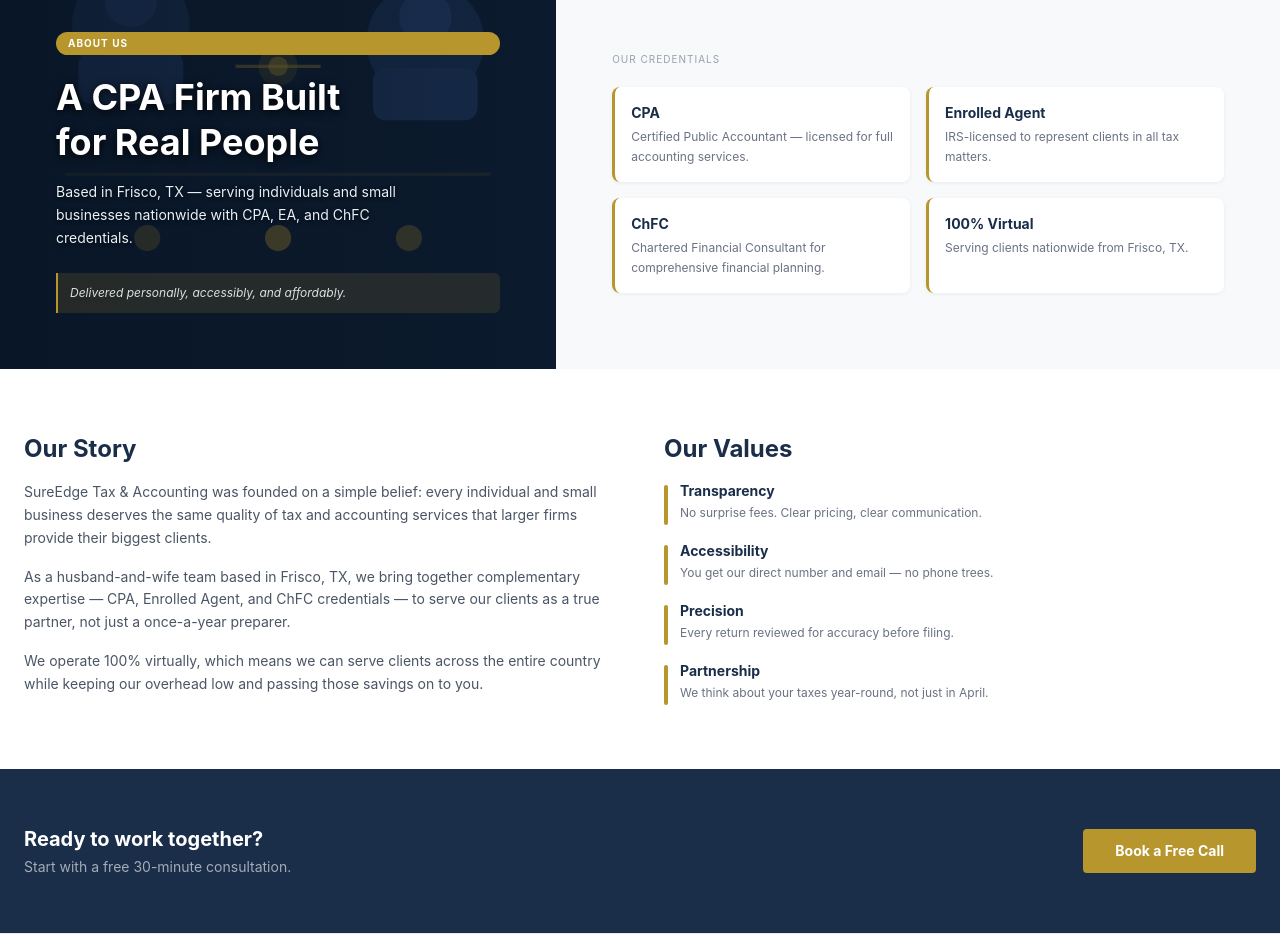
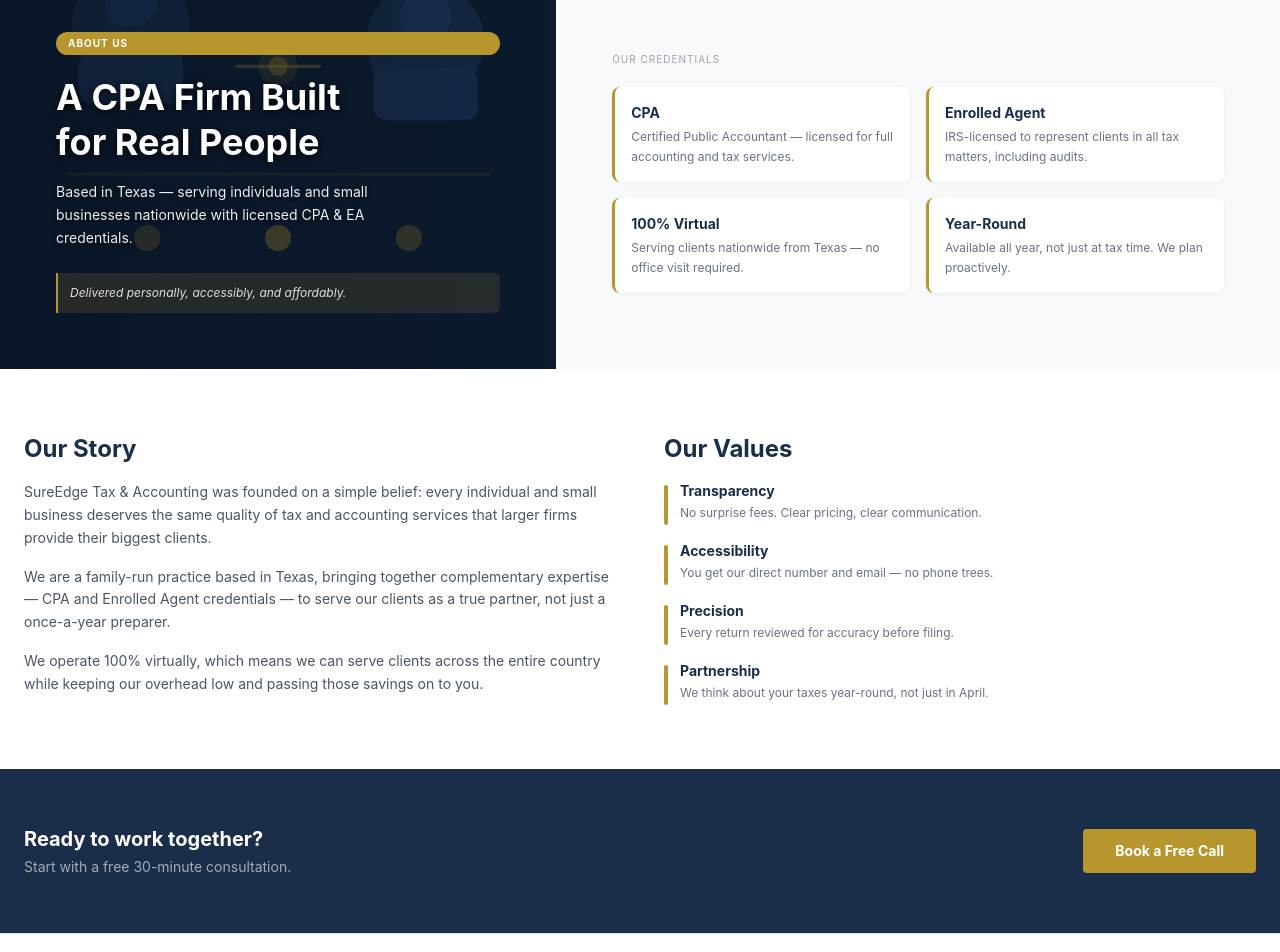
Before and after one commit to globalresourcinghub/sureedge-website, a Next.js app: page /about in a window 1280 px wide. Shown: the part 93-1045 px from the top of the page. Built offline with nearby package versions, Linux system fonts and the light colour scheme.

Commit message:
Fix: about page - remove ChFC, husband-wife, Frisco; update credentials

```diff
--- a/app/about/page.tsx
+++ b/app/about/page.tsx
@@ -31,7 +31,7 @@
           <div className="relative z-10 p-10 md:p-14 h-full flex flex-col justify-center">
             <div className="inline-block text-white text-[10px] font-bold tracking-widest uppercase px-3 py-1 rounded-full mb-5" style={{background:"#b8962e"}}>About Us</div>
             <h1 className="text-3xl md:text-4xl font-bold text-white leading-tight mb-4" style={{textShadow:"0 2px 8px rgba(0,0,0,0.9)"}}>A CPA Firm Built<br/>for Real People</h1>
-            <p className="text-sm leading-relaxed mb-6 max-w-sm" style={{color:"#e8f0f8", textShadow:"0 1px 4px rgba(0,0,0,0.8)"}}>Based in Frisco, TX — serving individuals and small businesses nationwide with CPA, EA, and ChFC credentials.</p>
+            <p className="text-sm leading-relaxed mb-6 max-w-sm" style={{color:"#e8f0f8", textShadow:"0 1px 4px rgba(0,0,0,0.8)"}}>Based in Texas — serving individuals and small businesses nationwide with licensed CPA & EA credentials.</p>
             <div className="p-3 rounded-r-md border-l-2" style={{background:"rgba(184,150,46,0.15)", borderColor:"#b8962e"}}>
               <p className="text-xs italic" style={{color:"rgba(255,255,255,0.85)"}}>Delivered personally, accessibly, and affordably.</p>
             </div>
@@ -41,10 +41,10 @@
           <div className="text-[10px] text-gray-400 uppercase tracking-widest mb-5">Our credentials</div>
           <div className="grid grid-cols-2 gap-4">
             {[
-              ["CPA","Certified Public Accountant — licensed for full accounting services."],
-              ["Enrolled Agent","IRS-licensed to represent clients in all tax matters."],
-              ["ChFC","Chartered Financial Consultant for comprehensive financial planning."],
-              ["100% Virtual","Serving clients nationwide from Frisco, TX."],
+              ["CPA","Certified Public Accountant — licensed for full accounting and tax services."],
+              ["Enrolled Agent","IRS-licensed to represent clients in all tax matters, including audits."],
+              ["100% Virtual","Serving clients nationwide from Texas — no office visit required."],
+              ["Year-Round","Available all year, not just at tax time. We plan proactively."],
             ].map(([t,d]) => (
               <div key={t} className="bg-white rounded-lg p-4 border-l-[3px]" style={{borderLeftColor:"#b8962e",boxShadow:"0 1px 4px rgba(0,0,0,0.06)"}}>
                 <div className="text-sm font-bold mb-1" style={{color:"#1a2e4a"}}>{t}</div>
@@ -60,7 +60,7 @@
           <div>
             <h2 className="text-2xl font-bold mb-4" style={{color:"#1a2e4a"}}>Our Story</h2>
             <p className="text-sm text-gray-600 leading-relaxed mb-4">SureEdge Tax & Accounting was founded on a simple belief: every individual and small business deserves the same quality of tax and accounting services that larger firms provide their biggest clients.</p>
-            <p className="text-sm text-gray-600 leading-relaxed mb-4">As a husband-and-wife team based in Frisco, TX, we bring together complementary expertise — CPA, Enrolled Agent, and ChFC credentials — to serve our clients as a true partner, not just a once-a-year preparer.</p>
+            <p className="text-sm text-gray-600 leading-relaxed mb-4">We are a family-run practice based in Texas, bringing together complementary expertise — CPA and Enrolled Agent credentials — to serve our clients as a true partner, not just a once-a-year preparer.</p>
             <p className="text-sm text-gray-600 leading-relaxed">We operate 100% virtually, which means we can serve clients across the entire country while keeping our overhead low and passing those savings on to you.</p>
           </div>
           <div className="flex flex-col gap-4">
--- a/app/privacy/page.tsx
+++ b/app/privacy/page.tsx
@@ -3,27 +3,33 @@
     <div className="max-w-3xl mx-auto px-6 py-16">
       <h1 className="text-3xl font-bold mb-2" style={{color:"#1a2e4a"}}>Privacy Policy</h1>
       <p className="text-sm text-gray-400 mb-10">Last updated: April 1, 2026</p>
+
       <div className="flex flex-col gap-8 text-sm text-gray-600 leading-relaxed">
         <section>
           <h2 className="text-base font-bold mb-2" style={{color:"#1a2e4a"}}>1. Information We Collect</h2>
           <p>We collect information you provide directly to us, including your name, email address, phone number, and details about your tax situation when you submit a quote request, book a consultation, or contact us.</p>
         </section>
+
         <section>
           <h2 className="text-base font-bold mb-2" style={{color:"#1a2e4a"}}>2. How We Use Your Information</h2>
           <p>We use the information we collect to provide, maintain, and improve our services — including preparing tax quotes, responding to inquiries, scheduling consultations, and communicating with you about your account.</p>
         </section>
+
         <section>
           <h2 className="text-base font-bold mb-2" style={{color:"#1a2e4a"}}>3. Information Sharing</h2>
           <p>We do not sell, trade, or rent your personal information to third parties. We may share information with trusted service providers who assist us in operating our website and serving you, subject to confidentiality agreements.</p>
         </section>
+
         <section>
           <h2 className="text-base font-bold mb-2" style={{color:"#1a2e4a"}}>4. Data Security</h2>
           <p>We implement appropriate technical and organizational security measures to protect your personal information against unauthorized access, alteration, disclosure, or destruction.</p>
         </section>
+
         <section>
           <h2 className="text-base font-bold mb-2" style={{color:"#1a2e4a"}}>5. IRS Circular 230 Disclosure</h2>
           <p>Any tax advice contained on this website is not intended or written to be used, and cannot be used, by any taxpayer for the purpose of avoiding tax penalties that may be imposed on the taxpayer.</p>
         </section>
+
         <section>
           <h2 className="text-base font-bold mb-2" style={{color:"#1a2e4a"}}>6. Contact Us</h2>
           <p>If you have any questions about this Privacy Policy, please contact us at <a href="mailto:contact@sureedgetax.com" className="underline" style={{color:"#b8962e"}}>contact@sureedgetax.com</a>.</p>
--- a/components/Footer.tsx
+++ b/components/Footer.tsx
@@ -1,4 +1,5 @@
 import Link from "next/link";
+import Image from "next/image";
 
 export default function Footer() {
   return (
@@ -6,11 +7,14 @@
       <div className="max-w-screen-xl mx-auto px-6 py-8">
         <div className="flex flex-col md:flex-row gap-10 mb-6">
           <div className="flex-[1.5]">
-            <div className="flex items-center gap-2 mb-3">
-              <div className="w-6 h-6 rounded flex items-center justify-center" style={{background:"#b8962e"}}>
-                <span className="text-white text-[9px] font-bold">SE</span>
-              </div>
-              <span className="text-sm font-bold" style={{color:"#1a2e4a"}}>SureEdge Tax & Accounting</span>
+            <div className="mb-3">
+              <Image
+                src="https://sureedgetax.com/wp-content/uploads/2026/03/sureedge_logo_v3-1.png"
+                alt="SureEdge Tax & Accounting"
+                width={130}
+                height={40}
+                style={{height:"36px", width:"auto"}}
+              />
             </div>
             <p className="text-xs text-gray-500 leading-relaxed max-w-xs">Licensed CPA & EA firm in Frisco, TX. Serving clients nationwide — 100% virtual.</p>
             <div className="text-xs text-gray-400 mt-2">contact@sureedgetax.com · Mon–Fri 9am–6pm CT</div>
--- a/components/Header.tsx
+++ b/components/Header.tsx
@@ -27,6 +27,7 @@
           />
         </Link>
 
+        {/* Desktop nav */}
         <nav className="hidden md:flex items-center gap-6">
           {links.map(l => (
             <Link key={l.href} href={l.href} className="text-sm text-gray-600 hover:text-[#1a2e4a] transition-colors">{l.label}</Link>
@@ -35,11 +36,13 @@
           <Link href="/contact" className="text-sm font-semibold px-4 py-2 rounded border transition-colors hover:bg-gray-50" style={{color:"#1a2e4a", borderColor:"#1a2e4a"}}>Contact</Link>
         </nav>
 
+        {/* Mobile hamburger */}
         <button className="md:hidden p-1" onClick={() => setOpen(!open)}>
           {open ? <X size={22} /> : <Menu size={22} />}
         </button>
       </div>
 
+      {/* Mobile menu */}
       {open && (
         <div className="md:hidden bg-white border-t border-gray-100 px-6 py-4 flex flex-col gap-3">
           {links.map(l => (
```
